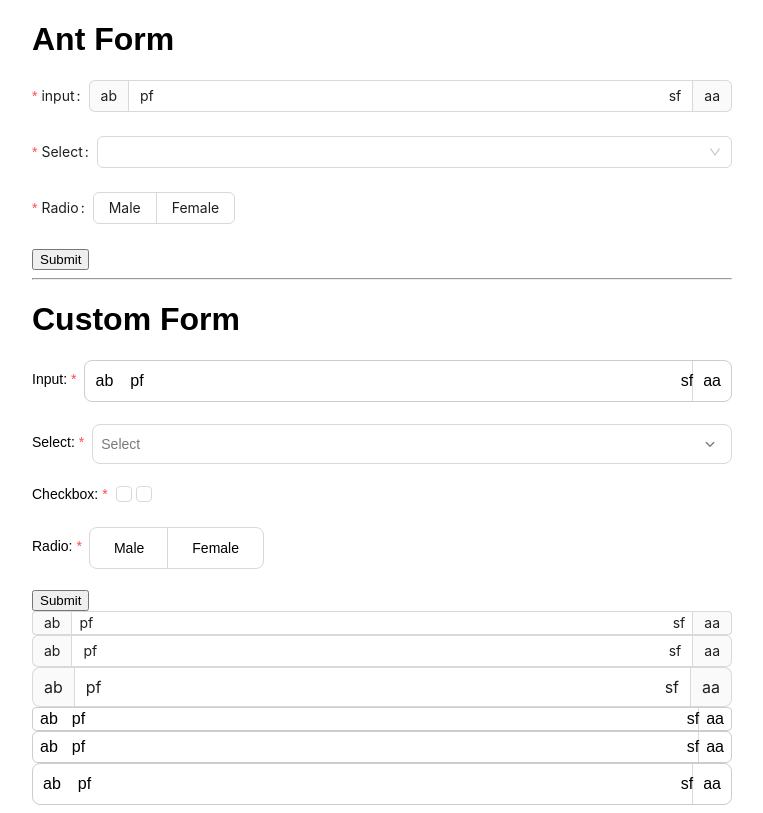
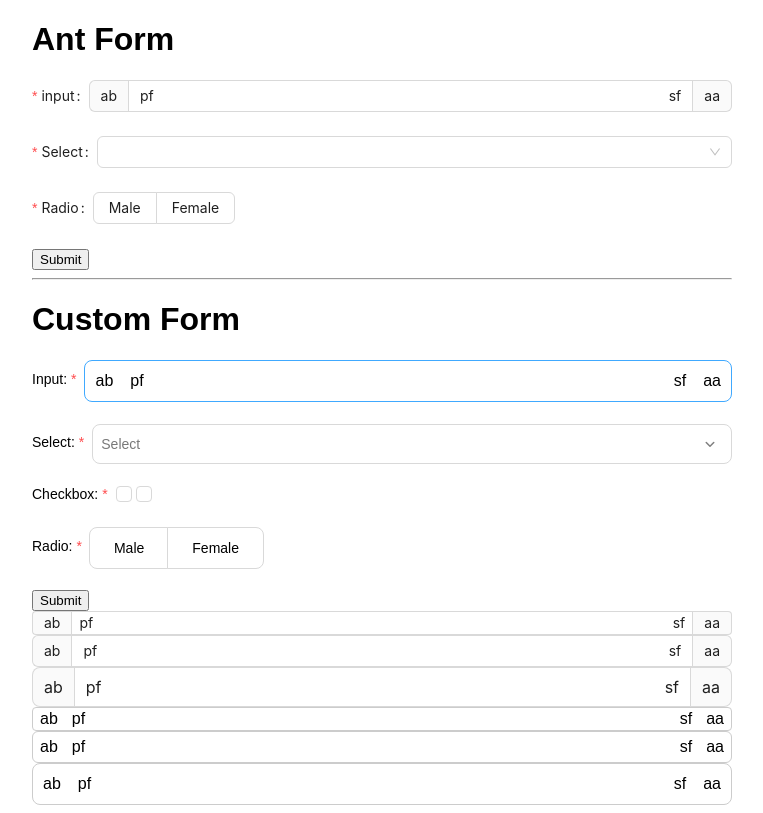
Before and after one commit to gabboyajyan/xUIDesign, a Next.js app: page / in a window 1280 px wide. In both pictures the pointer is over the element 666 px from the left and 380 px from the top of the page. Shown: the whole page, without its empty margins (258-1021 px from the left). Built offline with nearby package versions, Linux system fonts and the light colour scheme.

Commit message:
Fixed styles

```diff
--- a/src/xUiDesign/components/Input/style.css
+++ b/src/xUiDesign/components/Input/style.css
@@ -5,6 +5,11 @@
     overflow: hidden;
     background-color: transparent;
     border-radius: var(--border-radius-sm);
+}
+
+.xUi-input-container:has(.xUi-input):hover,
+.xUi-input-container:has(.xUi-input:focus) {
+    border: 1px solid var(--main-color-light);
 }
 
 .xUi-input-container.xUi-input-error {
```
Also changed, not shown: src/xUiDesign/components/Input/index.tsx (+12 -5 lines).
